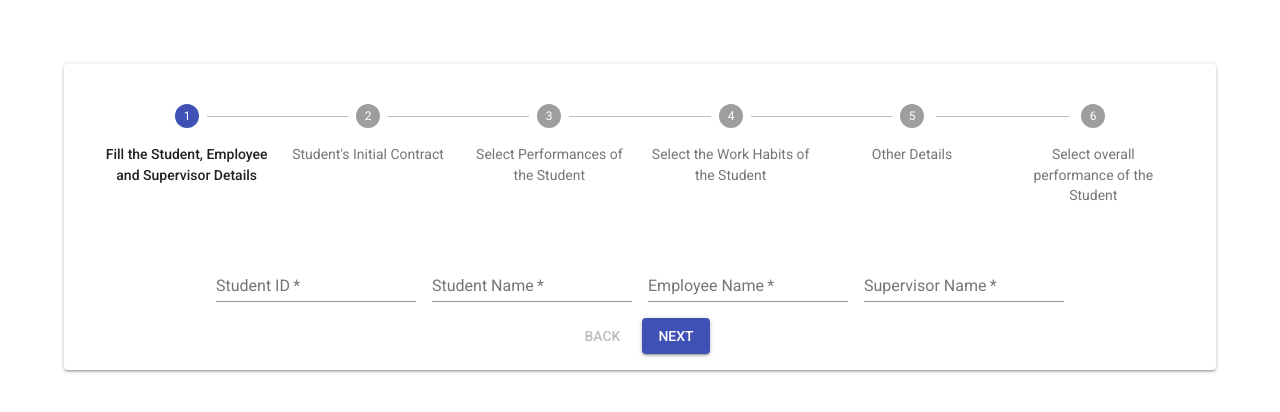
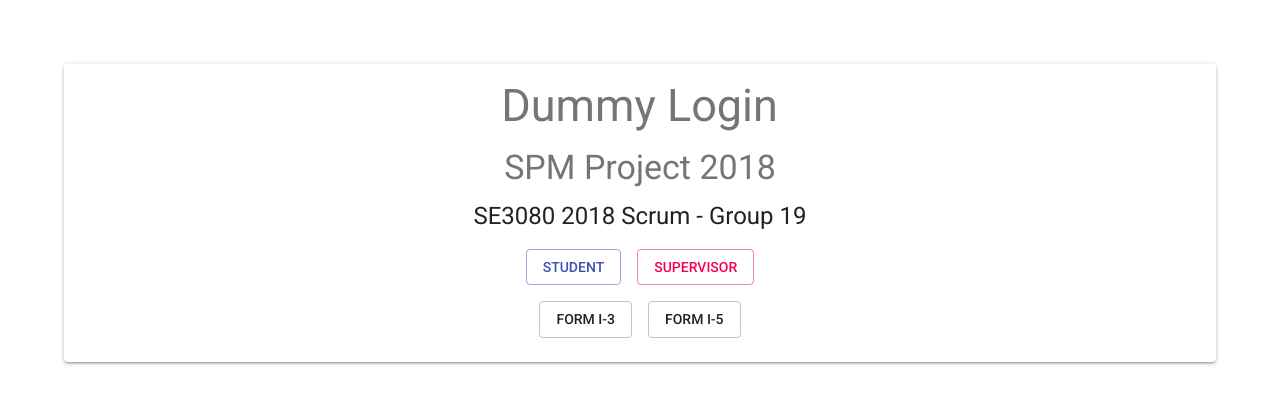
Before and after one commit to luqmanCodes/SLIIT-SPM-Agile-Project, a React (Create React App) app in the folder front-end/: page / in a window 1280 px wide. Shown: the top 412 px of the page. Built offline with nearby package versions, Linux system fonts and the light colour scheme.

Commit message:
added react router and added a dummy ui

```diff
--- a/front-end/package.json
+++ b/front-end/package.json
@@ -7,6 +7,8 @@
     "@material-ui/icons": "^3.0.1",
     "react": "^16.4.2",
     "react-dom": "^16.4.2",
+    "react-router": "^4.3.1",
+    "react-router-dom": "^4.3.1",
     "react-scripts": "1.1.5"
   },
   "scripts": {
--- a/front-end/src/App.js
+++ b/front-end/src/App.js
@@ -1,15 +1,22 @@
 import React, { Component } from 'react';
+import {BrowserRouter as Router} from 'react-router-dom';
+import {Route} from 'react-router-dom';
 import './App.css';
-
 import FormI5 from './components/Form_I-5/FormI5';
+import Menu from './components/MainUI/Menu';
 
 class App extends Component {
   render() {
     return (
-      <div className="App">
-        <FormI5 />
-      </div>
-    );
+      <Router>
+        <div>
+          <Route exact path='/' component={Menu}/>
+          <Route exact path='/student' component={Menu}/>
+          <Route exact path='/supervisor' component={Menu}/>
+          <Route exact path='/formI5' component={FormI5}/>
+        </div>
+      </Router>
+);
   }
 }
 
--- a/front-end/src/components/Form_I-5/FormPart1.jsx
+++ b/front-end/src/components/Form_I-5/FormPart1.jsx
@@ -18,10 +18,6 @@ const styles = theme => ({
 });
 
 class TextFields extends React.Component {
-
-  constructor(props){
-    super(props);
-  }
 
   // handleChange = name => event => {
   //   this.setState({
--- /dev/null
+++ b/front-end/src/components/MainUI/Menu.jsx
@@ -0,0 +1,76 @@
+import React from 'react';
+import PropTypes from 'prop-types';
+import { withStyles } from '@material-ui/core/styles';
+import Paper from '@material-ui/core/Paper';
+import Grid from '@material-ui/core/Grid';
+import Button from '@material-ui/core/Button';
+import Typography from '@material-ui/core/Typography';
+
+const styles = theme => ({
+    root: {
+      flexGrow: 1,
+      margin:'5%',
+    },
+    paper: {
+      padding: theme.spacing.unit * 2,
+      textAlign: 'center',
+      color: theme.palette.text.secondary,
+    },
+    button: {
+      margin: theme.spacing.unit,
+    },
+    input: {
+      display: 'none',
+    },
+  });
+
+class Menu extends React.Component{
+
+HandleButton = e => {
+    console.log(e.target.value);
+    e.preventDefault();
+}
+
+render() {
+  const { classes } = this.props;
+
+  return (
+    <div className={classes.root}>
+      <Grid container spacing={24}>
+        <Grid item xs={12}>
+          <Paper className={classes.paper}>
+            <Typography variant="display2" gutterBottom>
+              Dummy Login
+            </Typography>
+            <Typography variant="display1" gutterBottom>
+              SPM Project 2018
+            </Typography>
+            <Typography variant="headline" gutterBottom>
+              SE3080 2018 Scrum - Group 19
+            </Typography>
+            <Button variant="outlined" color="primary" className={classes.button} >
+              Student
+            </Button>
+            <Button variant="outlined" color="secondary" className={classes.button}>
+              Supervisor
+            </Button>
+            <br />
+            <Button variant="outlined" className={classes.button}>
+              Form I-3
+            </Button>
+            <Button variant="outlined" className={classes.button} href='/formI5'>
+              Form I-5
+            </Button>
+          </Paper>
+        </Grid>
+      </Grid>
+    </div>
+  );
+}
+}
+
+Menu.propTypes = {
+  classes: PropTypes.object.isRequired,
+};
+
+export default withStyles(styles)(Menu);
```
Also changed, not shown: 1 other file (tests, documents, lock files or other folders).
